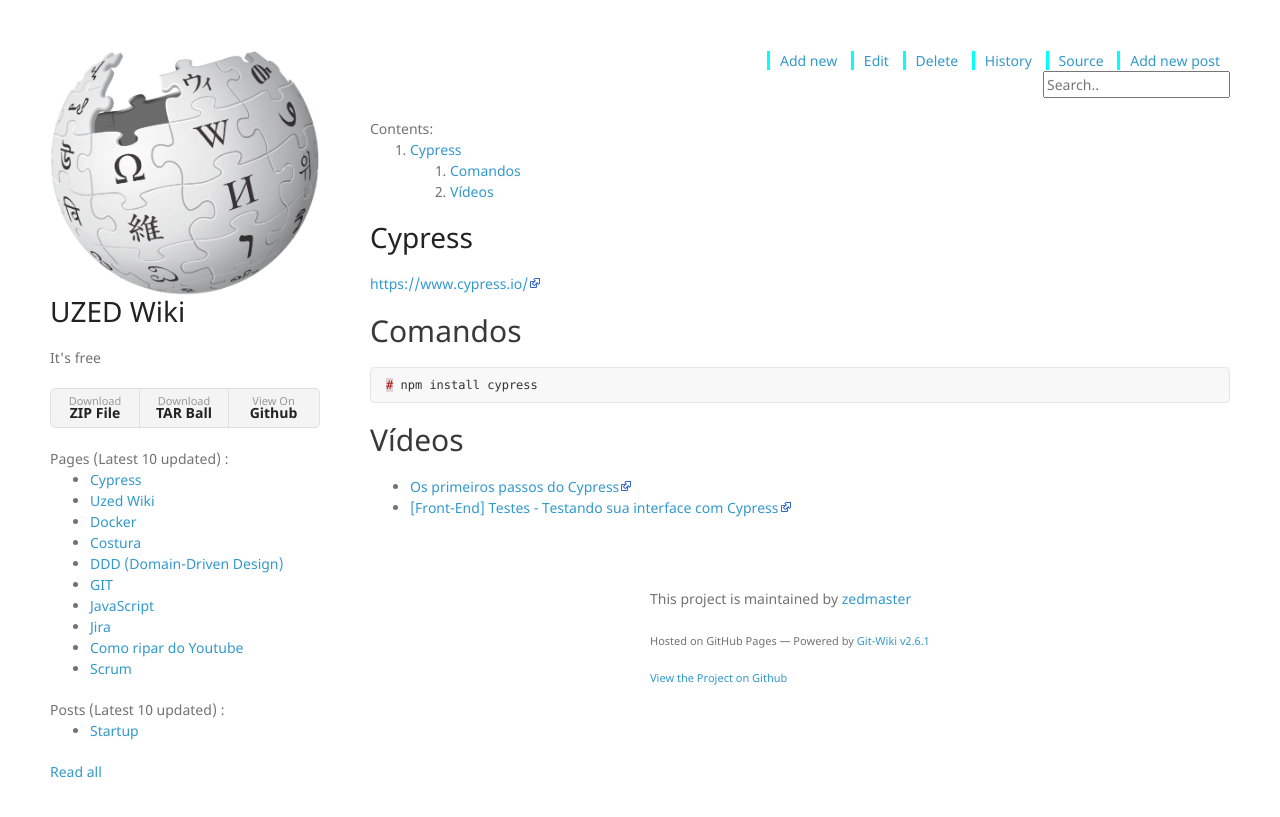
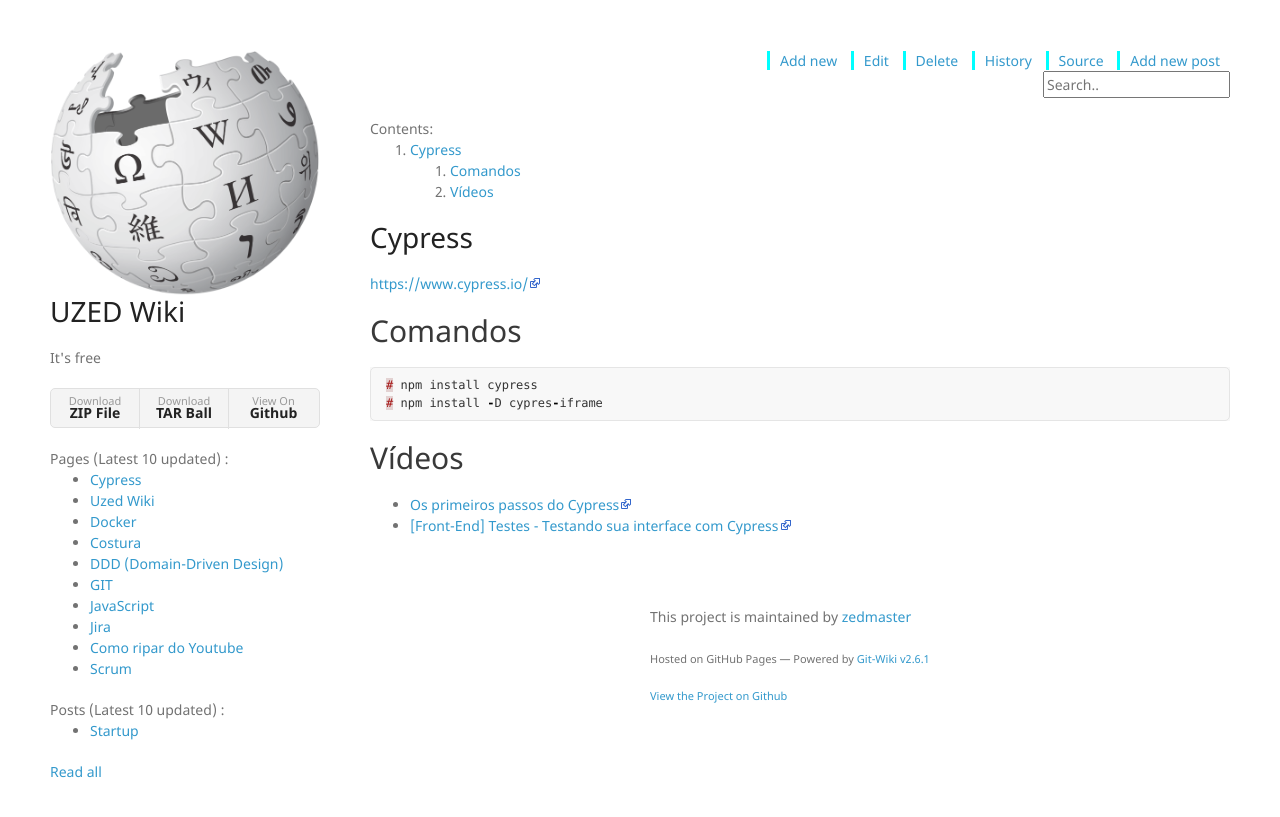
Before and after one commit to zedmaster/wiki, a Jekyll site: the page built from wiki/cypress.md, in a window 1280 px wide. Shown: the top 817 px of the page. Built offline with Jekyll 4.4.1, drawn with Linux system fonts in a browser that asks for light colours; nearby versions of some CDN libraries; our own code applies the rules of GitHub Pages for plain Markdown files.

Commit message:
Update cypress.md

````diff
--- a/wiki/cypress.md
+++ b/wiki/cypress.md
@@ -9,10 +9,9 @@ published: true
 
 ## Comandos
 
-
-
 ```javascript
 # npm install cypress
+# npm install -D cypres-iframe
 ```
 
 ## Vídeos
````
